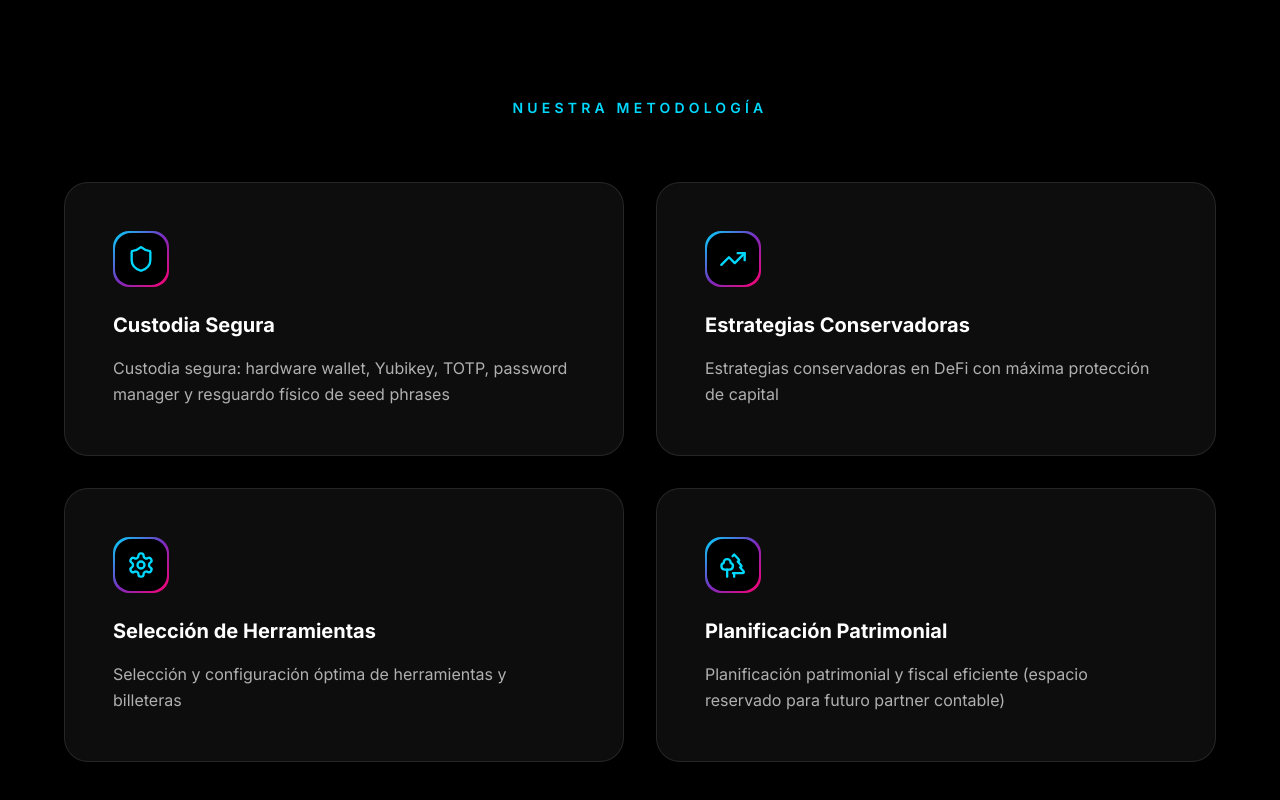
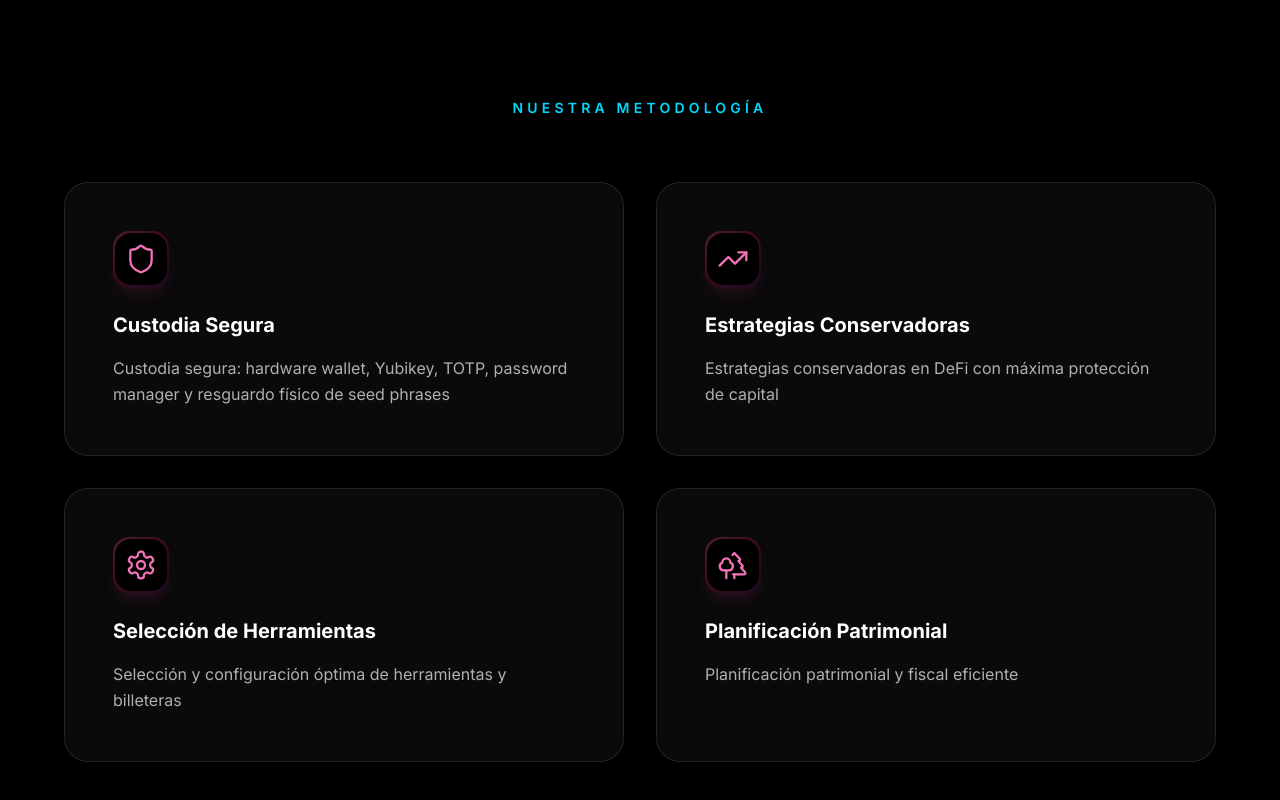
Before and after one commit to LuisDan87/cypherstone-top, a React (Vite) app: page / in a window 1280 px wide. Shown: the part 1288-2088 px from the top of the page. Built offline with nearby package versions, Linux system fonts and the light colour scheme; the HTML template or start-up script is replaced by a standard one.

Commit message:
efecto metodologia

```diff
--- a/src/components/PillarsSection.tsx
+++ b/src/components/PillarsSection.tsx
@@ -1,65 +1,31 @@
-import { Shield, TrendingUp, Settings, Trees } from "lucide-react";
+import { Shield, TrendingUp, Settings, Trees, LucideIcon } from "lucide-react";
 import { useInView } from "@/hooks/useInView";
 
 type Language = "es" | "en";
 
-const content = {
+interface Pillar {
+  icon: LucideIcon;
+  title: string;
+  description: string;
+}
+
+const content: Record<Language, { title: string; pillars: Pillar[] }> = {
   es: {
     title: "Nuestra Metodología",
     pillars: [
-      {
-        icon: Shield,
-        title: "Custodia Segura",
-        description:
-          "Custodia segura: hardware wallet, Yubikey, TOTP, password manager y resguardo físico de seed phrases",
-      },
-      {
-        icon: TrendingUp,
-        title: "Estrategias Conservadoras",
-        description:
-          "Estrategias conservadoras en DeFi con máxima protección de capital",
-      },
-      {
-        icon: Settings,
-        title: "Selección de Herramientas",
-        description:
-          "Selección y configuración óptima de herramientas y billeteras",
-      },
-      {
-        icon: Trees,
-        title: "Planificación Patrimonial",
-        description:
-          "Planificación patrimonial y fiscal eficiente (espacio reservado para futuro partner contable)",
-      },
+      { icon: Shield, title: "Custodia Segura", description: "Custodia segura: hardware wallet, Yubikey, TOTP, password manager y resguardo físico de seed phrases" },
+      { icon: TrendingUp, title: "Estrategias Conservadoras", description: "Estrategias conservadoras en DeFi con máxima protección de capital" },
+      { icon: Settings, title: "Selección de Herramientas", description: "Selección y configuración óptima de herramientas y billeteras" },
+      { icon: Trees, title: "Planificación Patrimonial", description: "Planificación patrimonial y fiscal eficiente" },
     ],
   },
   en: {
     title: "Our Methodology",
     pillars: [
-      {
-        icon: Shield,
-        title: "Secure Custody",
-        description:
-          "Secure Custody: hardware wallet, Yubikey, TOTP, password manager and physical backup of seed phrases",
-      },
-      {
-        icon: TrendingUp,
-        title: "Conservative Strategies",
-        description:
-          "Conservative DeFi strategies with maximum capital protection",
-      },
-      {
-        icon: Settings,
-        title: "Tool Selection",
-        description:
-          "Optimal selection and configuration of tools and wallets",
-      },
-      {
-        icon: Trees,
-        title: "Wealth Planning",
-        description:
-          "Efficient wealth and tax planning (space reserved for future accounting partner)",
-      },
+      { icon: Shield, title: "Secure Custody", description: "Secure Custody: hardware wallet, Yubikey, TOTP, password manager and physical backup of seed phrases" },
+      { icon: TrendingUp, title: "Conservative Strategies", description: "Conservative DeFi strategies with maximum capital protection" },
+      { icon: Settings, title: "Tool Selection", description: "Optimal selection and configuration of tools and wallets" },
+      { icon: Trees, title: "Wealth Planning", description: "Efficient wealth and tax planning" },
     ],
   },
 };
@@ -70,12 +36,15 @@ export function PillarsSection({ lang }: { lang: Language }) {
 
   return (
     <section
+      id="methodology"
       ref={ref}
       className={`relative py-32 px-6 transition-all duration-700 ${
         isInView ? "opacity-100 translate-y-0" : "opacity-0 translate-y-8"
       }`}
     >
       <div className="max-w-6xl mx-auto">
+
+        {/* Título sigue en cyan (marca registrada) */}
         <h2 className="text-sm font-semibold tracking-[0.3em] uppercase text-cyan-400 text-center mb-16">
           {text.title}
         </h2>
@@ -86,17 +55,19 @@ export function PillarsSection({ lang }: { lang: Language }) {
             return (
               <div
                 key={index}
-                className={`glass-card p-12 group hover:-translate-y-2 transition-all duration-500 hover:shadow-[0_0_25px_rgba(0,217,255,0.1)] ${
+                className={`relative bg-white/[0.04] backdrop-blur-xl border border-white/10 rounded-3xl p-9 md:p-12 group transition-all duration-500 hover:-translate-y-3 hover:shadow-[0_20px_70px_rgba(219,39,119,0.18)] hover:border-pink-500/40 ${
                   isInView ? "opacity-100 translate-y-0" : "opacity-0 translate-y-8"
                 }`}
-                style={{
-                  transitionDelay: isInView ? `${index * 150}ms` : '0ms',
-                }}
+                style={{ transitionDelay: isInView ? `${index * 150}ms` : "0ms" }}
               >
                 <div className="mb-6">
-                  <div className="w-14 h-14 rounded-2xl bg-gradient-to-br from-cyan-400 via-purple-500 to-magenta-500 p-[2px]">
+                  {/* Marco magenta visible pero elegante */}
+                  <div className="w-14 h-14 rounded-2xl bg-gradient-to-br from-pink-500/30 via-magenta-500/20 to-purple-600/10 p-[2px] shadow-lg shadow-pink-500/10">
                     <div className="w-full h-full rounded-2xl bg-black flex items-center justify-center">
-                      <Icon className="w-7 h-7 text-cyan-400 group-hover:scale-110 transition-transform duration-300" />
+                      <Icon
+                        className="w-8 h-8 text-pink-400 group-hover:scale-110 transition-transform duration-300"
+                        strokeWidth={1.7}
+                      />
                     </div>
                   </div>
                 </div>
@@ -114,7 +85,7 @@ export function PillarsSection({ lang }: { lang: Language }) {
         </div>
       </div>
 
-      {/* Section separator */}
+      {/* Separator sigue en cyan */}
       <div className="absolute bottom-0 left-1/2 -translate-x-1/2 w-1/3 h-px bg-gradient-to-r from-transparent via-cyan-400/20 to-transparent" />
     </section>
   );
```
